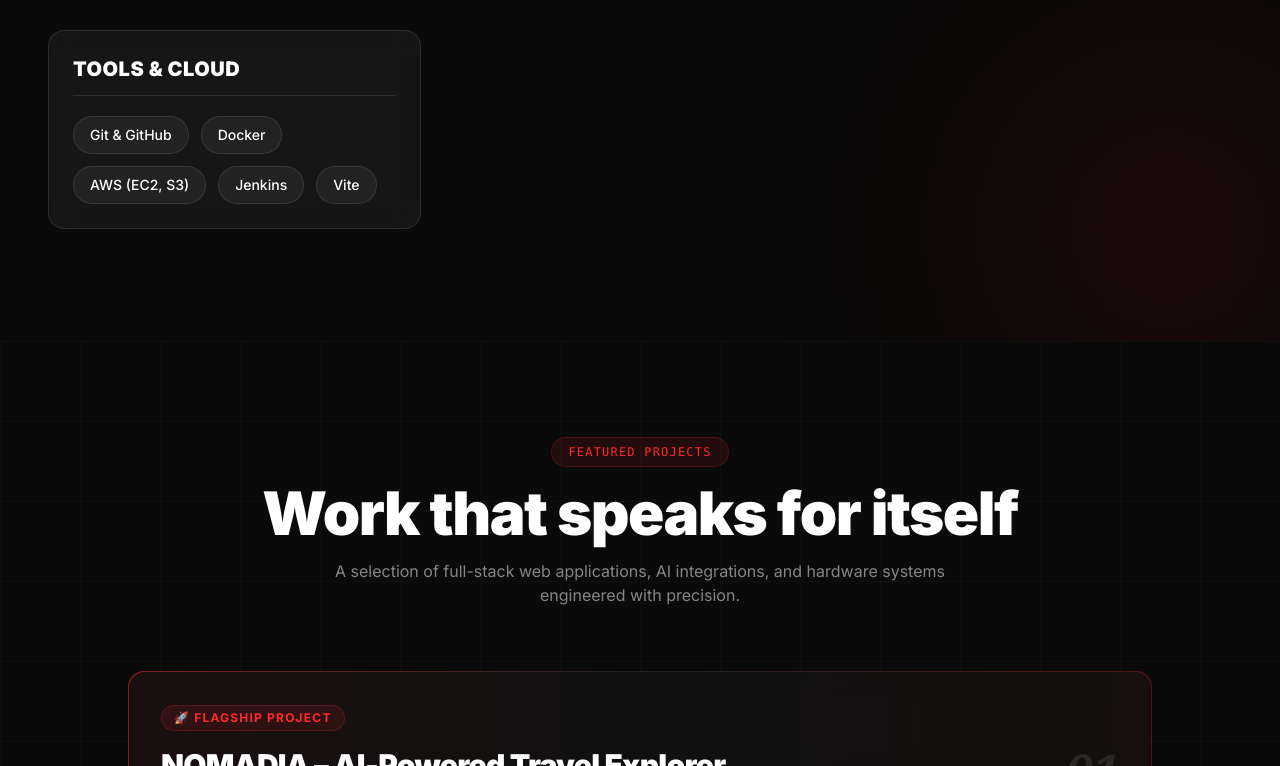
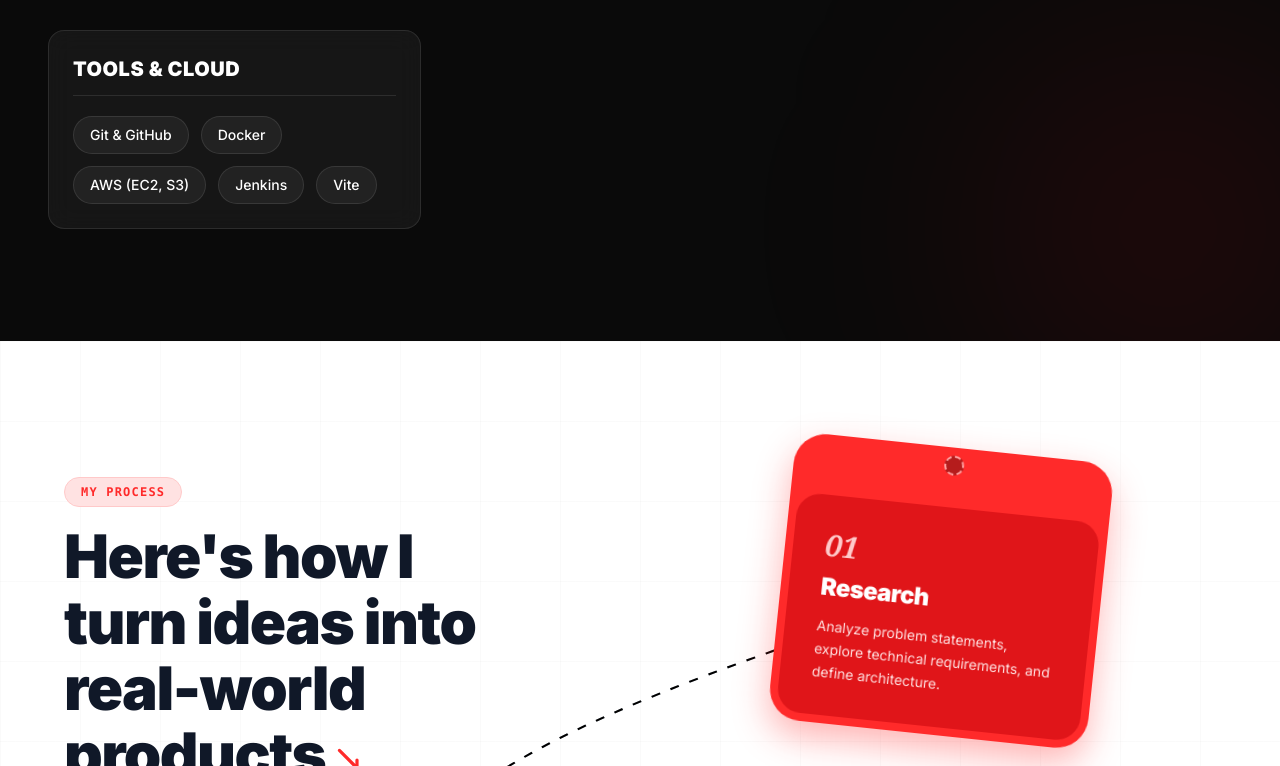
Before and after one commit to Sukesh2005hub/sukeshKrishna-e-portfolio, a React (Vite) app: page / in a window 1280 px wide. Shown: the part 2034-2800 px from the top of the page. Built offline with nearby package versions, Linux system fonts and the light colour scheme; no server answers.

Commit message:
Add Services process component with scroll-linked SVG path and hanging tags

```diff
--- a/src/App.jsx
+++ b/src/App.jsx
@@ -4,6 +4,7 @@ import Navbar from './components/Navbar';
 import Hero from './components/Hero';
 import About from './components/About';
 import TechnicalSkills from './components/TechnicalSkills';
+import Services from './components/Services';
 import Projects from './components/Projects';
 import Internships from './components/Internships';
 import Leadership from './components/Leadership';
@@ -18,6 +19,7 @@ function App() {
       <Hero />
       <About />
       <TechnicalSkills />
+      <Services />
       <Projects />
       {internshipsList && internshipsList.length > 0 && <Internships />}
       {leadershipList && leadershipList.length > 0 && <Leadership />}
--- /dev/null
+++ b/src/components/Services.jsx
@@ -0,0 +1,258 @@
+import { useRef, useState } from 'react';
+import { motion, useScroll, useSpring, useMotionValueEvent } from 'framer-motion';
+import { skillsContent } from '../data/portfolioData';
+
+function TagCard({
+  number,
+  title,
+  text,
+  className = '',
+  aosDelay = 100,
+  aosType = 'fade-up',
+  pathLength,
+  containerRef,
+}) {
+  const cardRef = useRef(null);
+  const [isActive, setIsActive] = useState(false);
+
+  useMotionValueEvent(pathLength, 'change', (latest) => {
+    if (!cardRef.current || !containerRef?.current) return;
+    const containerHeight = containerRef.current.offsetHeight;
+    const cardTop = cardRef.current.offsetTop;
+    const currentTip = latest * containerHeight;
+    setIsActive(currentTip >= cardTop + 50);
+  });
+
+  return (
+    <div
+      ref={cardRef}
+      data-aos={aosType}
+      data-aos-delay={aosDelay}
+      className={`w-72 sm:w-80 rounded-[2rem] p-2 relative transition-all duration-700 select-none ${className} ${
+        isActive
+          ? 'bg-[#ff2a2a] shadow-[0_15px_35px_rgba(255,42,42,0.35)]'
+          : 'bg-white shadow-xl'
+      }`}
+    >
+      {/* Top punched hole circle */}
+      <div
+        className={`w-5 h-5 rounded-full mx-auto border-2 border-dashed transition-colors duration-700 ${
+          isActive ? 'border-red-300 bg-red-950/40' : 'border-gray-300 bg-gray-100'
+        }`}
+      />
+
+      {/* Inner rounded panel */}
+      <div
+        className={`mt-8 p-8 min-h-[220px] rounded-[1.5rem] flex flex-col justify-between transition-colors duration-700 ${
+          isActive ? 'bg-red-700/50 text-white' : 'bg-[#f4f4f4] text-gray-900'
+        }`}
+      >
+        <div>
+          <span
+            className={`font-serif italic text-3xl font-black block mb-2 transition-colors duration-700 ${
+              isActive ? 'text-red-200' : 'text-gray-400'
+            }`}
+          >
+            {number}
+          </span>
+          <h3 className="text-2xl font-black mb-3 tracking-tight">{title}</h3>
+        </div>
+        <p
+          className={`text-sm leading-relaxed transition-colors duration-700 ${
+            isActive ? 'text-red-100' : 'text-gray-600'
+          }`}
+        >
+          {text}
+        </p>
+      </div>
+    </div>
+  );
+}
+
+function Services() {
+  const containerRef = useRef(null);
+
+  const { scrollYProgress } = useScroll({
+    target: containerRef,
+    offset: ['start center', 'end center'],
+  });
+
+  const pathLength = useSpring(scrollYProgress, {
+    stiffness: 60,
+    damping: 20,
+    restDelta: 0.001,
+  });
+
+  const desktopPath =
+    'M 650,200 C 400,300 200,400 300,600 C 400,800 750,750 700,950 C 650,1150 400,1150 300,1200';
+
+  const cardsConfig = [
+    {
+      className:
+        'md:absolute md:top-[10px] md:right-[5%] lg:right-[10%] rotate-2 md:rotate-6',
+      aosType: 'fade-left',
+      aosDelay: 100,
+    },
+    {
+      className:
+        'md:absolute md:top-[450px] md:left-[5%] lg:left-[10%] -rotate-2 md:-rotate-6',
+      aosType: 'fade-right',
+      aosDelay: 200,
+    },
+    {
+      className:
+        'md:absolute md:top-[700px] md:right-[5%] lg:right-[15%] rotate-1 md:rotate-3',
+      aosType: 'fade-left',
+      aosDelay: 300,
+    },
+    {
+      className:
+        'md:absolute md:top-[1050px] md:left-[15%] lg:left-[25%] -rotate-1 md:-rotate-3',
+      aosType: 'fade-right',
+      aosDelay: 400,
+    },
+  ];
+
+  return (
+    <section
+      id="process"
+      ref={containerRef}
+      className="bg-white pt-24 pb-32 px-6 md:px-12 relative overflow-hidden bg-[linear-gradient(to_right,#8080800a_1px,transparent_1px),linear-gradient(to_bottom,#8080800a_1px,transparent_1px)] bg-[size:80px_80px]"
+    >
+      <div className="max-w-6xl mx-auto relative md:h-[1350px]">
+        {/* Header Block */}
+        <div
+          data-aos="fade-up"
+          className="md:absolute top-10 left-0 md:w-[450px] z-20 mb-12 md:mb-0"
+        >
+          <div className="inline-block px-4 py-1.5 rounded-full bg-red-100 border border-red-200 text-[#ff2a2a] text-xs font-mono uppercase tracking-widest font-bold mb-4">
+            {skillsContent.badge}
+          </div>
+          <h2 className="text-4xl md:text-5xl lg:text-6xl font-black leading-[1.1] text-gray-900 tracking-tight mb-4 relative">
+            {skillsContent.heading}
+            <svg
+              className="inline-block w-8 h-8 ml-2 text-[#ff2a2a] stroke-current fill-none align-baseline"
+              viewBox="0 0 20 20"
+            >
+              <path
+                strokeLinecap="round"
+                strokeLinejoin="round"
+                strokeWidth="2"
+                d="M4 4 Q 10 10 15 15 M 15 15 L 10 15 M 15 15 L 15 10"
+              />
+            </svg>
+          </h2>
+          <p className="text-gray-600 text-sm md:text-base leading-relaxed">
+            {skillsContent.description}
+          </p>
+        </div>
+
+        {/* Desktop Animated SVG Path */}
+        <svg
+          className="hidden md:block absolute top-0 left-0 w-full h-[1350px] pointer-events-none z-0"
+          viewBox="0 0 1000 1350"
+          preserveAspectRatio="none"
+        >
+          {/* Layer 1: Guide dashed path */}
+          <path
+            d={desktopPath}
+            fill="none"
+            stroke="#cbd5e1"
+            strokeWidth="2"
+            strokeDasharray="8 10"
+          />
+
+          {/* Layer 2: Mask animated by pathLength */}
+          <mask id="path-mask">
+            <motion.path
+              d={desktopPath}
+              fill="none"
+              stroke="white"
+              strokeWidth="20"
+              style={{ pathLength }}
+            />
+          </mask>
+
+          {/* Layer 3: Solid active dashed path revealed by mask */}
+          <path
+            d={desktopPath}
+            fill="none"
+            stroke="black"
+            strokeWidth="2"
+            strokeDasharray="8 10"
+            mask="url(#path-mask)"
+          />
+        </svg>
+
+        {/* Mobile Animated SVG Path */}
+        <svg
+          className="md:hidden absolute top-0 left-[50%] -translate-x-1/2 w-4 h-full pointer-events-none z-0"
+          viewBox="0 0 4 100"
+          preserveAspectRatio="none"
+        >
+          {/* Layer 1: Guide dashed path */}
+          <path
+            d="M 2,0 L 2,100"
+            fill="none"
+            stroke="#cbd5e1"
+            strokeWidth="2"
+            strokeDasharray="4 6"
+            vectorEffect="non-scaling-stroke"
+          />
+
+          {/* Layer 2: Mask animated by pathLength */}
+          <mask id="path-mask-mobile">
+            <motion.path
+              d="M 2,0 L 2,100"
+              fill="none"
+              stroke="white"
+              strokeWidth="20"
+              style={{ pathLength }}
+              vectorEffect="non-scaling-stroke"
+            />
+          </mask>
+
+          {/* Layer 3: Solid active dashed path revealed by mask */}
+          <path
+            d="M 2,0 L 2,100"
+            fill="none"
+            stroke="black"
+            strokeWidth="2"
+            strokeDasharray="4 6"
+            mask="url(#path-mask-mobile)"
+            vectorEffect="non-scaling-stroke"
+          />
+        </svg>
+
+        {/* Hanging Tag Process Cards */}
+        <div className="flex flex-col gap-8 md:gap-12 items-center md:block relative z-10">
+          {skillsContent.cards.map((card, index) => {
+            const config = cardsConfig[index] || {};
+            return (
+              <TagCard
+                key={card.number}
+                number={card.number}
+                title={card.title}
+                text={card.text}
+                className={config.className}
+                aosDelay={config.aosDelay}
+                aosType={config.aosType}
+                pathLength={pathLength}
+                containerRef={containerRef}
+              />
+            );
+          })}
+        </div>
+
+        {/* Hand-written end note */}
+        {skillsContent.endText && (
+          <div className="hidden md:block absolute top-[1250px] left-[60%] font-['Caveat',cursive] text-3xl text-gray-600 rotate-6 select-none z-10">
+            {skillsContent.endText}
+          </div>
+        )}
+      </div>
+    </section>
+  );
+}
+
+export default Services;
```
Also changed, not shown: src/components/Preloader.jsx (line endings or trailing spaces).
